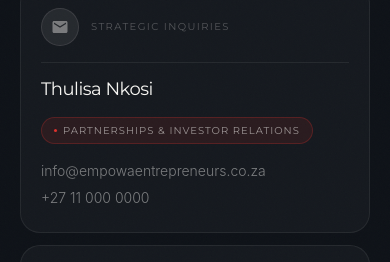
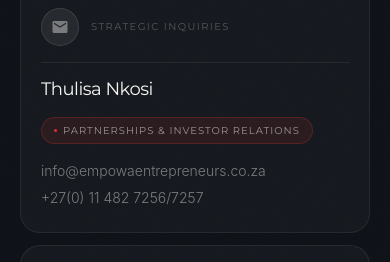
Before and after one commit to brandfocal/empowaentrepreneurs, a React (Vite) app: page /contact in a window 390 px wide. Shown: the part 2241-2503 px from the top of the page. Built offline with nearby package versions, Linux system fonts and the light colour scheme.

Commit message:
chore: Update global contact details to official email and phone number

```diff
--- a/src/components/generated/ContactPage.tsx
+++ b/src/components/generated/ContactPage.tsx
@@ -1484,7 +1484,7 @@ const ContactDetailsSection = () => {
     id: 'cb-strategic',
     label: 'Strategic Inquiries',
     title: 'Thulisa Nkosi',
-    lines: ['info@empowaentrepreneurs.co.za', '+27 11 000 0000'],
+    lines: ['info@empowaentrepreneurs.co.za', '+27(0) 11 482 7256/7257'],
     accent: false,
     tag: 'Partnerships & Investor Relations',
     icon: <svg width="18" height="18" viewBox="0 0 24 24" fill="none"><path d="M20 4H4c-1.1 0-2 .9-2 2v12c0 1.1.9 2 2 2h16c1.1 0 2-.9 2-2V6c0-1.1-.9-2-2-2zm0 4l-8 5-8-5V6l8 5 8-5v2z" fill="rgba(247,246,243,0.4)" /></svg>
--- a/src/components/generated/SummitRegistrationModal.tsx
+++ b/src/components/generated/SummitRegistrationModal.tsx
@@ -127,7 +127,7 @@ export const SummitRegistrationModal = ({ onClose }: { onClose: () => void }) =>
                   <div style={{ display: 'grid', gridTemplateColumns: isMobile ? '1fr' : '1fr 1fr', gap: '13px' }}>
                     <div>
                       <label htmlFor="modal-email" style={labelStyle}>Business Email</label>
-                      <input id="modal-email" type="email" value={email} onChange={e => setEmail(e.target.value)} placeholder="info@company.co.za" required style={inputStyle} onFocus={e => { (e.target as HTMLInputElement).style.borderColor = 'rgba(222,50,45,0.45)'; }} onBlur={e => { (e.target as HTMLInputElement).style.borderColor = 'rgba(247,246,243,0.1)'; }} />
+                      <input id="modal-email" type="email" value={email} onChange={e => setEmail(e.target.value)} placeholder="info@empowaentrepreneurs.co.za" required style={inputStyle} onFocus={e => { (e.target as HTMLInputElement).style.borderColor = 'rgba(222,50,45,0.45)'; }} onBlur={e => { (e.target as HTMLInputElement).style.borderColor = 'rgba(247,246,243,0.1)'; }} />
                     </div>
                     <div>
                       <label htmlFor="modal-title" style={labelStyle}>Job Title</label>
```
